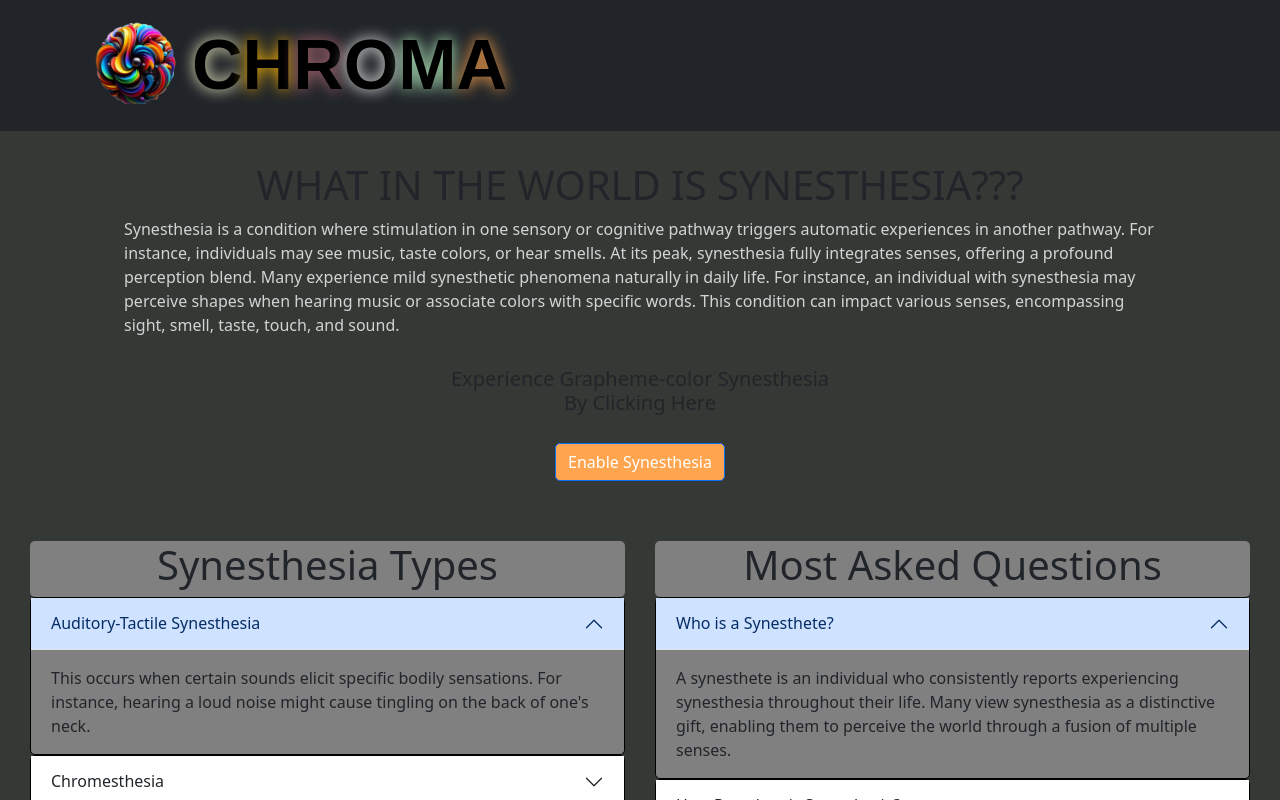
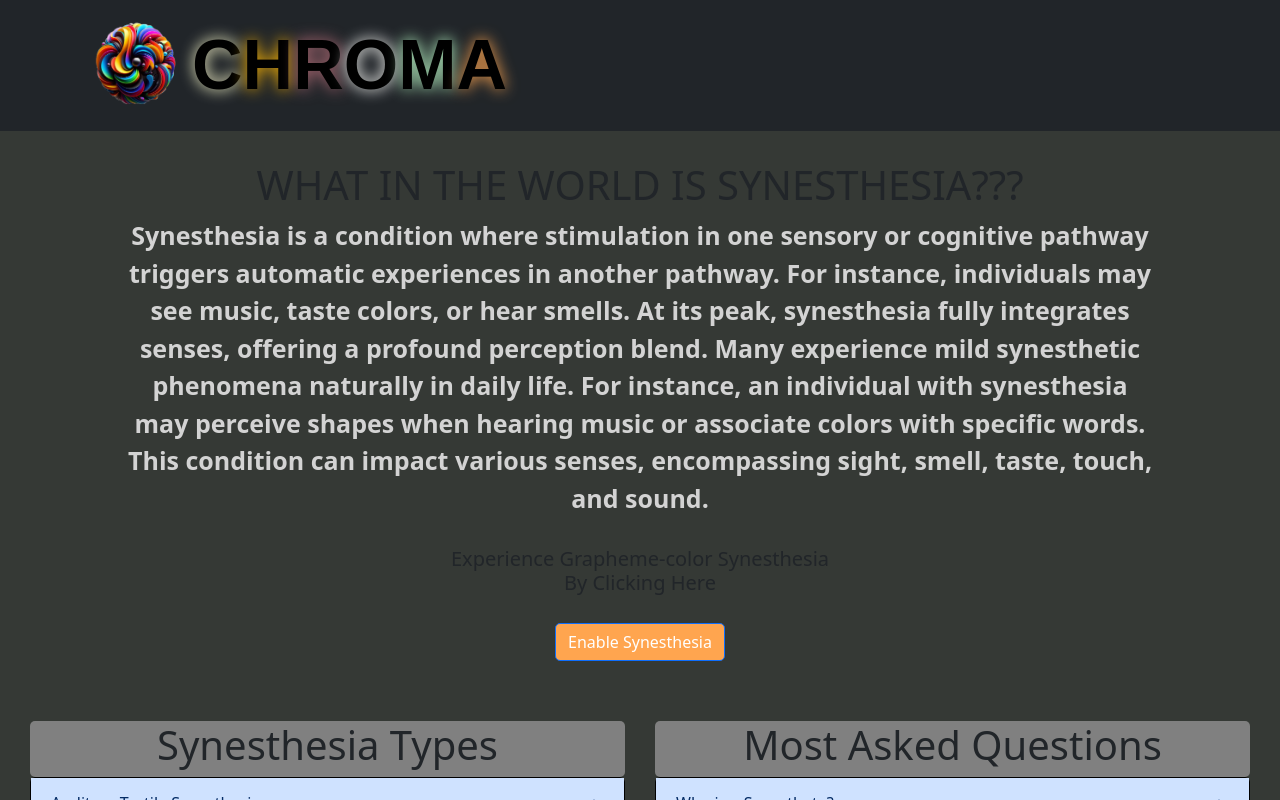
Before and after one commit to Chroma-Quest/chroma-frontend, a React (Vite) app: page /info in a window 1280 px wide. Shown: the top 800 px of the page. Built offline with nearby package versions, Linux system fonts and the light colour scheme.

Commit message:
changed font weight, size and centered

```diff
--- a/src/components/ColorLetters.jsx
+++ b/src/components/ColorLetters.jsx
@@ -3,6 +3,7 @@ import { bottom } from '@popperjs/core';
 import { React, useState } from 'react';
 import "bootstrap/dist/css/bootstrap.min.css";
 import { Container, Row, Col, Button } from 'react-bootstrap';
+import '../styles/Info.css';
 
 
 function ColorLetters() {
@@ -40,7 +41,7 @@ function ColorLetters() {
       </Row>
       </Container>
       <Row className="InfoParagraph" style={{ marginLeft: '30px', marginRight: '30px', marginBottom: '30px', color: 'lightgray' }}>
-        <span>{applySynesthesia("Synesthesia is a condition where stimulation in one sensory or cognitive pathway triggers automatic experiences in another pathway. For instance, individuals may see music, taste colors, or hear smells. At its peak, synesthesia fully integrates senses, offering a profound perception blend. Many experience mild synesthetic phenomena naturally in daily life. For instance, an individual with synesthesia may perceive shapes when hearing music or associate colors with specific words. This condition can impact various senses, encompassing sight, smell, taste, touch, and sound.")}</span>
+        <span className='span-paragraph'>{applySynesthesia("Synesthesia is a condition where stimulation in one sensory or cognitive pathway triggers automatic experiences in another pathway. For instance, individuals may see music, taste colors, or hear smells. At its peak, synesthesia fully integrates senses, offering a profound perception blend. Many experience mild synesthetic phenomena naturally in daily life. For instance, an individual with synesthesia may perceive shapes when hearing music or associate colors with specific words. This condition can impact various senses, encompassing sight, smell, taste, touch, and sound.")}</span>
       </Row>
       <Row className="SmallHeader">
         <h5 className="text-center">Experience Grapheme-color Synesthesia<br />By Clicking Here</h5>
--- a/src/styles/Info.css
+++ b/src/styles/Info.css
@@ -4,3 +4,8 @@
     border: thin black solid;
     min-height: 50px;
 }
+.span-paragraph {
+    font-size: 25px;
+    font-weight: bold;
+    text-align: center;
+}
```
